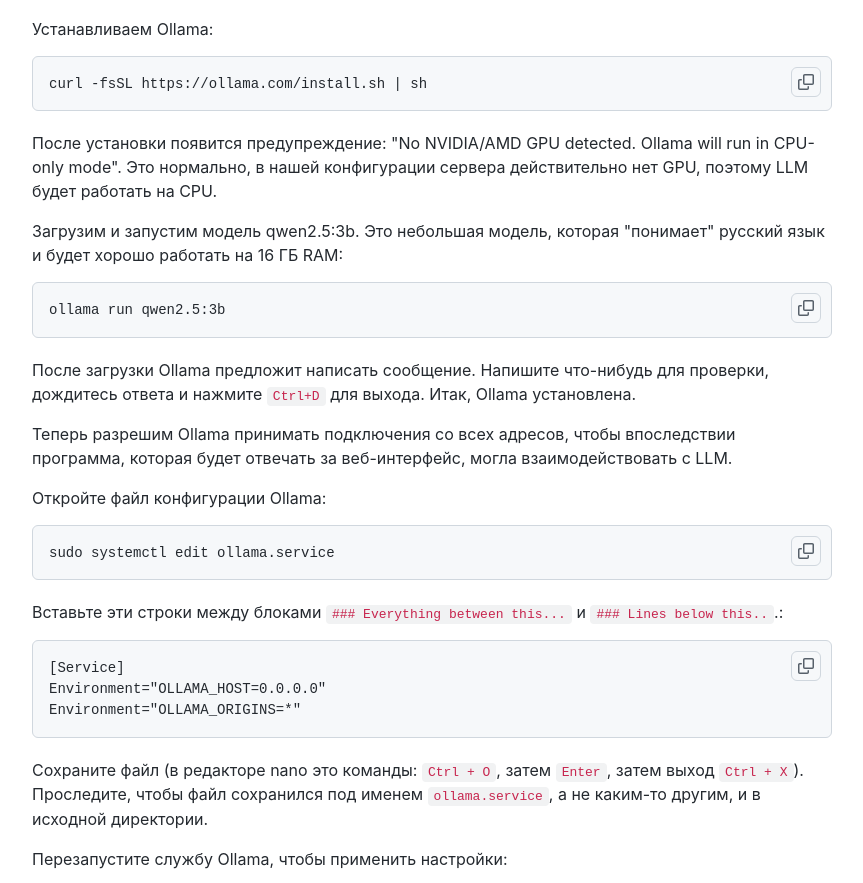
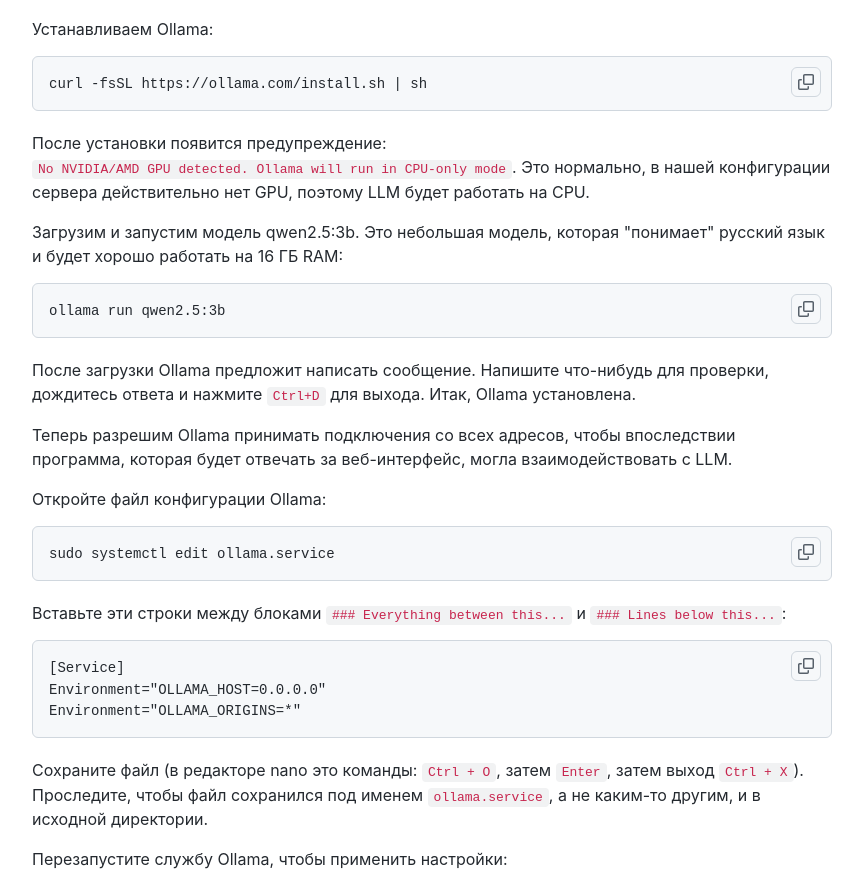
Before and after one commit to ekashi95/local_lmm, a plain HTML site: page index.html in a window 1280 px wide. Shown: the part 2088-2971 px from the top of the page, without its empty margins (208-1071 px from the left). Drawn offline with Linux system fonts and the light colour scheme.

Commit message:
Update index.html

```diff
--- a/index.html
+++ b/index.html
@@ -219,7 +219,7 @@
             <pre><code>curl -fsSL https://ollama.com/install.sh | sh</code></pre>
         </div>
         </p>
-        <p>После установки появится предупреждение: "No NVIDIA/AMD GPU detected. Ollama will run in CPU-only mode". Это нормально, в нашей конфигурации сервера действительно нет GPU, поэтому LLM будет работать на CPU.</p>
+        <p>После установки появится предупреждение: <code>No NVIDIA/AMD GPU detected. Ollama will run in CPU-only mode</code>. Это нормально, в нашей конфигурации сервера действительно нет GPU, поэтому LLM будет работать на CPU.</p>
         <p>Загрузим и запустим модель qwen2.5:3b. Это небольшая модель, которая "понимает" русский язык и будет хорошо работать на 16 ГБ RAM:
         <div class="code-container">
             <button class="copy-button" aria-label="Копировать код">
@@ -240,7 +240,7 @@
             <pre><code>sudo systemctl edit ollama.service</code></pre>
         </div>
         </p>
-        <p>Вставьте эти строки между блоками <code>### Everything between this...</code> и <code>### Lines below this..</code>.:
+        <p>Вставьте эти строки между блоками <code>### Everything between this...</code> и <code>### Lines below this...</code>:
         <div class="code-container">
             <button class="copy-button" aria-label="Копировать код">
                 <svg class="icon-copy" viewBox="0 0 16 16" width="16" height="16" fill="currentColor"><path d="M0 6.75C0 5.784.784 5 1.75 5h1.5a.75.75 0 0 1 0 1.5h-1.5a.25.25 0 0 0-.25.25v7.5c0 .138.112.25.25.25h7.5a.25.25 0 0 0 .25-.25v-1.5a.75.75 0 0 1 1.5 0v1.5A1.75 1.75 0 0 1 9.25 16h-7.5A1.75 1.75 0 0 1 0 14.25Z"></path><path d="M5 1.75C5 .784 5.784 0 6.75 0h7.5C15.216 0 16 .784 16 1.75v7.5A1.75 1.75 0 0 1 14.25 11h-7.5A1.75 1.75 0 0 1 5 9.25Zm1.75-.25a.25.25 0 0 0-.25.25v7.5c0 .138.112.25.25.25h7.5a.25.25 0 0 0 .25-.25v-7.5a.25.25 0 0 0-.25-.25Z"></path></svg>
```
